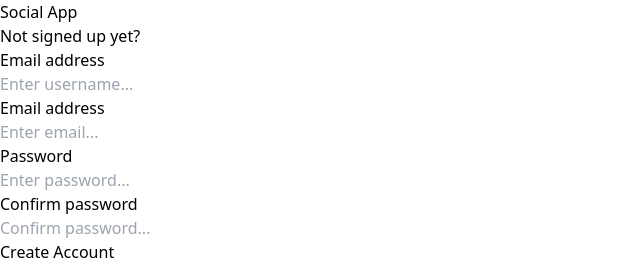
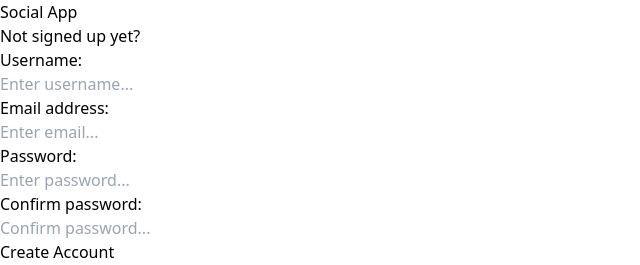
Before and after one commit to patrickoser/social-app, a React (Vite) app: page /signup in a window 1280 px wide. Shown: the top 265 px of the page, without its empty margins (0-640 px from the left). Built offline with nearby package versions, Linux system fonts and the light colour scheme; no server answers; the database is empty.

Commit message:
Fix syntax error.

```diff
--- a/src/pages/Signup.jsx
+++ b/src/pages/Signup.jsx
@@ -2,7 +2,7 @@ import React, { useState } from "react";
 import { Link, useNavigate } from "react-router-dom";
 import { auth, googleProvider, db } from '../config/firebase'
 import { createUserWithEmailAndPassword, signInWithPopup } from "firebase/auth";
-import { addDoc, getDocs, collection, query, where, doc } from "firebase/firestore";
+import { addDoc, getDoc, collection, query, where, doc } from "firebase/firestore";
 
 const Signup = () => {
 
@@ -61,7 +61,7 @@ const Signup = () => {
             <div className="mt-10 sm:mx-auto sm:w-full sm:max-w-sm">
                 <form onSubmit={handleSignup} className="space-y-6">
                     <div>
-                        <label htmlFor="username" className="block text-sm font-medium leading-6 text-gray-900">Email address</label>
+                        <label htmlFor="username" className="block text-sm font-medium leading-6 text-gray-900">Username:</label>
                         <div>
                             <input
                                 type="username"
@@ -75,7 +75,7 @@ const Signup = () => {
                         </div>
                     </div>
                     <div>
-                        <label htmlFor="email" className="block text-sm font-medium leading-6 text-gray-900">Email address</label>
+                        <label htmlFor="email" className="block text-sm font-medium leading-6 text-gray-900">Email address:</label>
                         <div>
                             <input
                                 type="email"
@@ -89,7 +89,7 @@ const Signup = () => {
                         </div>
                     </div>
                     <div>
-                        <label htmlFor="password" className="block text-sm font-medium leading-6 text-gray-900">Password</label>
+                        <label htmlFor="password" className="block text-sm font-medium leading-6 text-gray-900">Password:</label>
                         <div className="mt-2">
                             <input
                                 type="password"
@@ -103,7 +103,7 @@ const Signup = () => {
                         </div>
                     </div>
                     <div>
-                        <label htmlFor="password" className="block text-sm font-medium leading-6 text-gray-900">Confirm password</label>
+                        <label htmlFor="password" className="block text-sm font-medium leading-6 text-gray-900">Confirm password:</label>
                         <div className="mt-2">
                             <input
                                 type="password"
```
